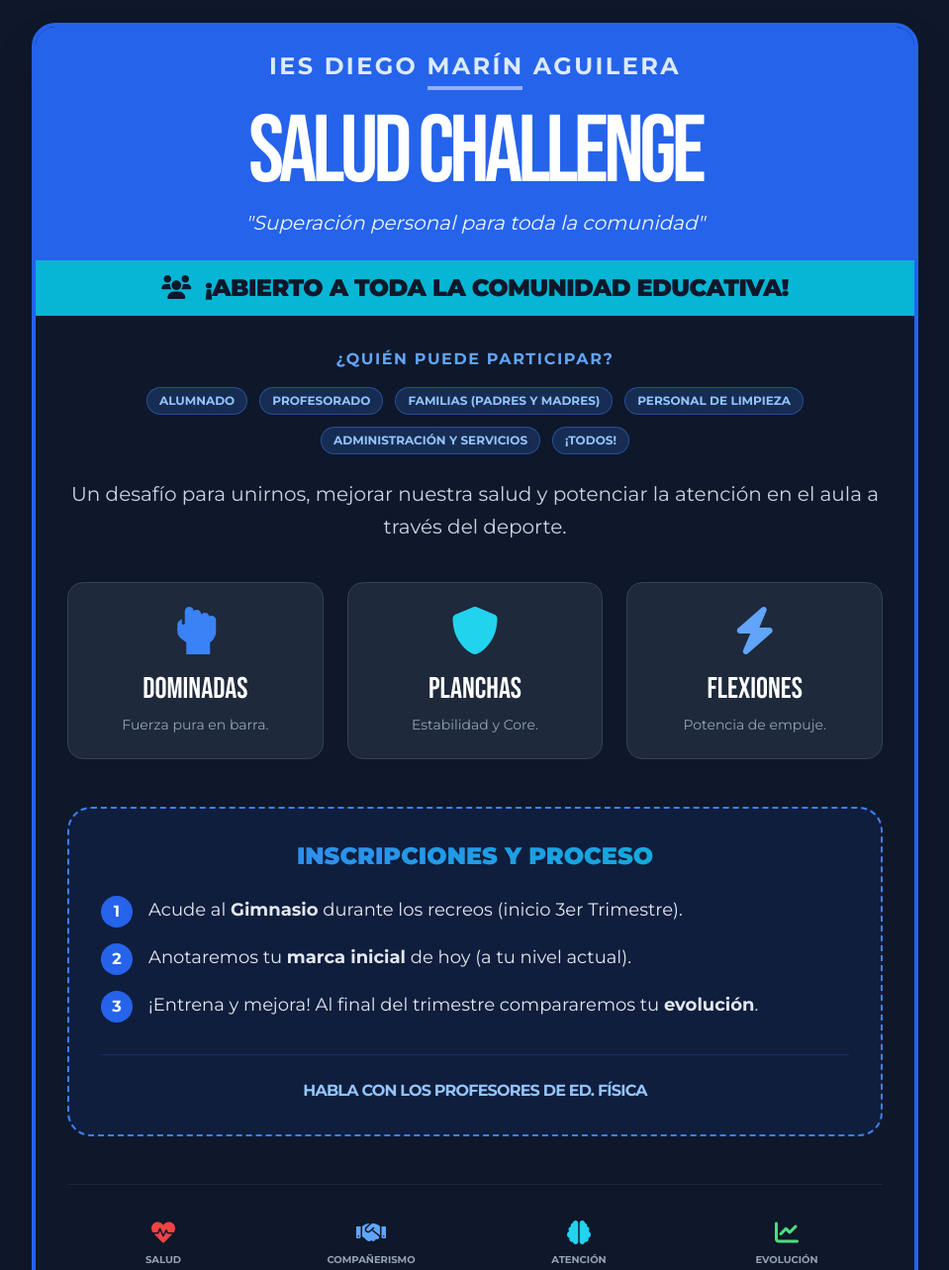
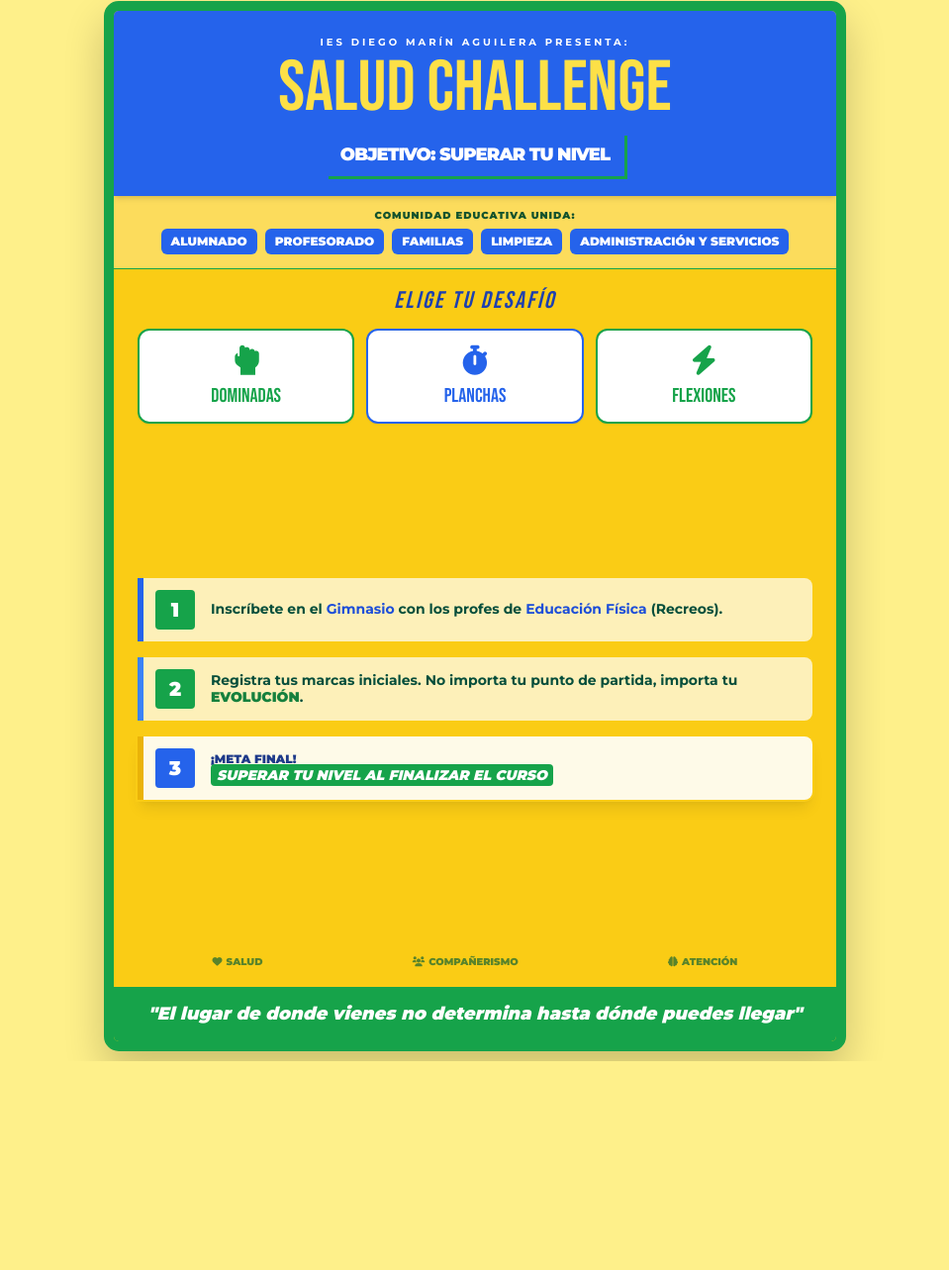
Before and after one commit to libropoderesparaaprender-collab/saludchallenge, a plain HTML site: page index.html in a window 1280 px wide. Shown: the part 9-1292 px from the top of the page at 99% size, without its empty margins (160-1119 px from the left). After the commit the page ends 1081 px from the top, so only its background shows below. Drawn offline with nearby package versions, Linux system fonts and the light colour scheme.

Commit message:
Update index.html

```diff
--- a/index.html
+++ b/index.html
@@ -10,154 +10,160 @@
 
         body {
             font-family: 'Montserrat', sans-serif;
-            background-color: #0f172a;
+            background-color: #fef08a;
+            display: flex;
+            justify-content: center;
+            align-items: center;
+            min-height: 100vh;
+            margin: 0;
+            padding: 10px;
+        }
+
+        .poster-container {
+            width: 100%;
+            max-width: 750px;
+            aspect-ratio: 1 / 1.414; /* Proporción A4 estricta */
+            background-color: #facc15;
+            border: 10px solid #16a34a;
+            border-radius: 15px;
+            display: flex;
+            flex-direction: column;
+            overflow: hidden;
+            box-shadow: 0 20px 40px rgba(0, 0, 0, 0.2);
+            color: #064e3b;
         }
 
         .title-font {
             font-family: 'Bebas Neue', cursive;
         }
 
-        .gradient-text {
-            background: linear-gradient(90deg, #3b82f6, #06b6d4);
-            -webkit-background-clip: text;
-            -webkit-text-fill-color: transparent;
+        .infographic-step {
+            background: rgba(255, 255, 255, 0.7);
+            border-left: 6px solid #2563eb;
+            margin-bottom: 8px;
         }
 
-        .card-glow:hover {
-            box-shadow: 0 0 20px rgba(59, 130, 246, 0.5);
-            transform: translateY(-5px);
-            transition: all 0.3s ease;
+        .exercise-card {
+            background: #ffffff;
+            border: 2px solid #16a34a;
+            color: #16a34a;
         }
 
-        .community-badge {
-            background: rgba(59, 130, 246, 0.2);
-            border: 1px solid rgba(59, 130, 246, 0.4);
-            padding: 4px 12px;
-            border-radius: 9999px;
+        .participant-badge {
+            background: #2563eb;
+            color: #ffffff;
+            padding: 4px 10px;
+            border-radius: 6px;
+            font-weight: 800;
             font-size: 0.75rem;
-            font-weight: bold;
+            display: inline-block;
+            margin: 2px;
             text-transform: uppercase;
+        }
+
+        .highlight-box {
+            background: #2563eb;
+            color: white;
+            padding: 8px 15px;
+            display: inline-block;
+            box-shadow: 3px 3px 0px #16a34a;
+        }
+
+        .final-goal {
+            background: #16a34a;
+            color: white;
+            padding: 2px 6px;
+            border-radius: 4px;
+            font-weight: 900;
         }
     </style>
 </head>
-<body class="p-4 md:p-8 text-white min-h-screen flex justify-center">
+<body>
 
-    <div class="max-w-4xl w-full bg-slate-900 border-4 border-blue-600 rounded-3xl overflow-hidden shadow-2xl relative">
+    <div class="poster-container">
 
-        <!-- Header / Cabecera -->
-        <div class="bg-blue-600 p-6 text-center">
-            <h2 class="text-xl md:text-2xl font-bold tracking-widest uppercase mb-1 text-blue-100">IES Diego Marín Aguilera</h2>
-            <div class="h-1 w-24 bg-white mx-auto mb-4 opacity-50"></div>
-            <h1 class="title-font text-6xl md:text-8xl tracking-tighter leading-none mb-2">SALUD CHALLENGE</h1>
-            <p class="text-lg md:text-xl font-light italic text-blue-50">"Superación personal para toda la comunidad"</p>
-        </div>
+        <!-- Header: Más compacto para ganar espacio abajo -->
+        <header class="bg-blue-600 pt-6 pb-5 px-4 text-center shadow-md relative">
+            <p class="text-white font-bold tracking-[0.3em] uppercase text-[10px] mb-1">IES Diego Marín Aguilera presenta:</p>
+            <h1 class="title-font text-6xl md:text-7xl leading-none text-yellow-300">SALUD CHALLENGE</h1>
+            <div class="mt-2">
+                <span class="highlight-box font-black text-lg uppercase tracking-tighter">OBJETIVO: SUPERAR TU NIVEL</span>
+            </div>
+        </header>
 
-        <!-- Call to Action: EVERYONE -->
-        <div class="bg-cyan-500 py-3 text-center">
-            <p class="text-slate-900 font-black text-xl md:text-2xl tracking-tight">
-                <i class="fas fa-users mr-2"></i> ¡ABIERTO A TODA LA COMUNIDAD EDUCATIVA!
-            </p>
+        <!-- PARTICIPANTES -->
+        <div class="bg-white/30 py-3 px-4 text-center border-b border-green-600">
+            <p class="text-green-900 font-black text-[10px] tracking-widest uppercase mb-1">COMUNIDAD EDUCATIVA UNIDA:</p>
+            <div class="flex flex-wrap justify-center gap-1">
+                <span class="participant-badge">Alumnado</span>
+                <span class="participant-badge">Profesorado</span>
+                <span class="participant-badge">Familias</span>
+                <span class="participant-badge">Limpieza</span>
+                <span class="participant-badge">Administración y Servicios</span>
+            </div>
         </div>
 
         <!-- Main Content -->
-        <div class="p-8">
+        <main class="flex-grow px-6 py-4 flex flex-col justify-between">
 
-            <!-- Diversity / Community Section -->
-            <div class="mb-10 text-center">
-                <h3 class="text-blue-400 font-bold mb-4 uppercase tracking-widest">¿Quién puede participar?</h3>
-                <div class="flex flex-wrap justify-center gap-3">
-                    <span class="community-badge text-blue-300">Alumnado</span>
-                    <span class="community-badge text-blue-300">Profesorado</span>
-                    <span class="community-badge text-blue-300">Familias (Padres y Madres)</span>
-                    <span class="community-badge text-blue-300">Personal de Limpieza</span>
-                    <span class="community-badge text-blue-300">Administración y Servicios</span>
-                    <span class="community-badge text-blue-300">¡TODOS!</span>
+            <!-- Ejercicios -->
+            <section>
+                <h3 class="title-font text-2xl text-blue-800 mb-3 text-center tracking-widest italic">ELIGE TU DESAFÍO</h3>
+                <div class="grid grid-cols-3 gap-3">
+                    <div class="exercise-card p-3 rounded-xl text-center shadow-sm">
+                        <i class="fas fa-hand-rock text-3xl mb-1"></i>
+                        <h4 class="title-font text-xl">DOMINADAS</h4>
+                    </div>
+                    <div class="exercise-card p-3 rounded-xl text-center shadow-sm border-blue-600 text-blue-600">
+                        <i class="fas fa-stopwatch text-3xl mb-1"></i>
+                        <h4 class="title-font text-xl">PLANCHAS</h4>
+                    </div>
+                    <div class="exercise-card p-3 rounded-xl text-center shadow-sm">
+                        <i class="fas fa-bolt text-3xl mb-1"></i>
+                        <h4 class="title-font text-xl">FLEXIONES</h4>
+                    </div>
                 </div>
-                <p class="mt-6 text-xl text-slate-300 leading-relaxed">
-                    Un desafío para unirnos, mejorar nuestra salud y potenciar la atención en el aula a través del deporte.
-                </p>
+            </section>
+
+            <!-- Pasos: Ajustados para que el 3 entre perfecto -->
+            <section class="flex-grow flex flex-col justify-center gap-2 mt-4">
+                <div class="infographic-step p-3 flex items-center rounded-r-lg">
+                    <div class="bg-green-600 text-white rounded w-10 h-10 flex items-center justify-center font-black mr-4 shrink-0 text-xl">1</div>
+                    <p class="text-sm font-bold leading-tight">Inscríbete en el <span class="text-blue-700">Gimnasio</span> con los profes de <span class="text-blue-700">Educación Física</span> (Recreos).</p>
+                </div>
+
+                <div class="infographic-step p-3 flex items-center rounded-r-lg border-blue-500">
+                    <div class="bg-green-600 text-white rounded w-10 h-10 flex items-center justify-center font-black mr-4 shrink-0 text-xl">2</div>
+                    <p class="text-sm font-bold leading-tight">Registra tus marcas iniciales. No importa tu punto de partida, importa tu <span class="text-green-700 font-extrabold uppercase">Evolución</span>.</p>
+                </div>
+
+                <div class="infographic-step p-3 flex items-center rounded-r-lg border-yellow-500 bg-white/90 ring-2 ring-yellow-400 shadow-lg">
+                    <div class="bg-blue-600 text-white rounded w-10 h-10 flex items-center justify-center font-black mr-4 shrink-0 text-xl">3</div>
+                    <div class="flex flex-col">
+                        <p class="text-xs font-black text-blue-900 uppercase">¡META FINAL!</p>
+                        <p class="text-sm font-black leading-tight text-slate-800 uppercase italic">
+                            <span class="final-goal">SUPERAR TU NIVEL AL FINALIZAR EL CURSO</span>
+                        </p>
+                    </div>
+                </div>
+            </section>
+
+            <!-- Valores -->
+            <div class="flex justify-around mt-2 text-[10px] font-black uppercase text-green-800 opacity-70">
+                <span><i class="fas fa-heart mr-1"></i>Salud</span>
+                <span><i class="fas fa-users mr-1"></i>Compañerismo</span>
+                <span><i class="fas fa-brain mr-1"></i>Atención</span>
             </div>
 
-            <!-- The Challenge Grid -->
-            <div class="grid grid-cols-1 md:grid-cols-3 gap-6 mb-12">
-                <!-- Dominadas -->
-                <div class="bg-slate-800 p-6 rounded-2xl text-center card-glow border border-slate-700">
-                    <div class="text-blue-500 text-5xl mb-4">
-                        <i class="fas fa-hand-rock"></i>
-                    </div>
-                    <h3 class="title-font text-3xl mb-2">DOMINADAS</h3>
-                    <p class="text-sm text-slate-400">Fuerza pura en barra.</p>
-                </div>
+        </main>
 
-                <!-- Planchas -->
-                <div class="bg-slate-800 p-6 rounded-2xl text-center card-glow border border-slate-700">
-                    <div class="text-cyan-400 text-5xl mb-4">
-                        <i class="fas fa-shield-alt"></i>
-                    </div>
-                    <h3 class="title-font text-3xl mb-2">PLANCHAS</h3>
-                    <p class="text-sm text-slate-400">Estabilidad y Core.</p>
-                </div>
+        <!-- Footer -->
+        <footer class="bg-green-600 py-4 px-6 text-center border-t-2 border-yellow-400">
+            <p class="italic text-white font-black text-lg leading-tight">
+                "El lugar de donde vienes no determina hasta dónde puedes llegar"
+            </p>
+        </footer>
 
-                <!-- Flexiones -->
-                <div class="bg-slate-800 p-6 rounded-2xl text-center card-glow border border-slate-700">
-                    <div class="text-blue-400 text-5xl mb-4">
-                        <i class="fas fa-bolt"></i>
-                    </div>
-                    <h3 class="title-font text-3xl mb-2">FLEXIONES</h3>
-                    <p class="text-sm text-slate-400">Potencia de empuje.</p>
-                </div>
-            </div>
-
-            <!-- How to join -->
-            <div class="bg-blue-600/10 border-2 border-dashed border-blue-500 p-8 rounded-3xl mb-12 relative overflow-hidden">
-                <div class="relative z-10">
-                    <h4 class="text-2xl font-black mb-6 text-center gradient-text uppercase">Inscripciones y Proceso</h4>
-                    <ul class="space-y-4">
-                        <li class="flex items-start">
-                            <span class="bg-blue-600 text-white rounded-full w-8 h-8 flex items-center justify-center font-bold mr-4 shrink-0">1</span>
-                            <p class="text-lg text-slate-200 font-medium">Acude al <strong>Gimnasio</strong> durante los recreos (inicio 3er Trimestre).</p>
-                        </li>
-                        <li class="flex items-start">
-                            <span class="bg-blue-600 text-white rounded-full w-8 h-8 flex items-center justify-center font-bold mr-4 shrink-0">2</span>
-                            <p class="text-lg text-slate-200">Anotaremos tu <strong>marca inicial</strong> de hoy (a tu nivel actual).</p>
-                        </li>
-                        <li class="flex items-start">
-                            <span class="bg-blue-600 text-white rounded-full w-8 h-8 flex items-center justify-center font-bold mr-4 shrink-0">3</span>
-                            <p class="text-lg text-slate-200">¡Entrena y mejora! Al final del trimestre compararemos tu <strong>evolución</strong>.</p>
-                        </li>
-                    </ul>
-                    <div class="mt-8 pt-6 border-t border-blue-900/50 text-center">
-                        <p class="text-blue-300 font-bold uppercase tracking-tighter">Habla con los profesores de Ed. Física</p>
-                    </div>
-                </div>
-            </div>
-
-            <!-- Values Footer -->
-            <div class="grid grid-cols-2 md:grid-cols-4 gap-4 text-slate-400 border-t border-slate-800 pt-8">
-                <div class="flex flex-col items-center">
-                    <i class="fas fa-heartbeat text-2xl mb-1 text-red-500"></i>
-                    <span class="text-[10px] font-bold uppercase">Salud</span>
-                </div>
-                <div class="flex flex-col items-center">
-                    <i class="fas fa-handshake text-2xl mb-1 text-blue-400"></i>
-                    <span class="text-[10px] font-bold uppercase">Compañerismo</span>
-                </div>
-                <div class="flex flex-col items-center">
-                    <i class="fas fa-brain text-2xl mb-1 text-cyan-400"></i>
-                    <span class="text-[10px] font-bold uppercase">Atención</span>
-                </div>
-                <div class="flex flex-col items-center">
-                    <i class="fas fa-chart-line text-2xl mb-1 text-green-400"></i>
-                    <span class="text-[10px] font-bold uppercase">Evolución</span>
-                </div>
-            </div>
-
-        </div>
-
-        <!-- Motivation Banner -->
-        <div class="bg-slate-800 p-5 text-center italic text-blue-400 font-bold border-t border-blue-600/30">
-            "El lugar de donde vienes no determina hasta dónde puedes llegar"
-        </div>
     </div>
 
 </body>
```
